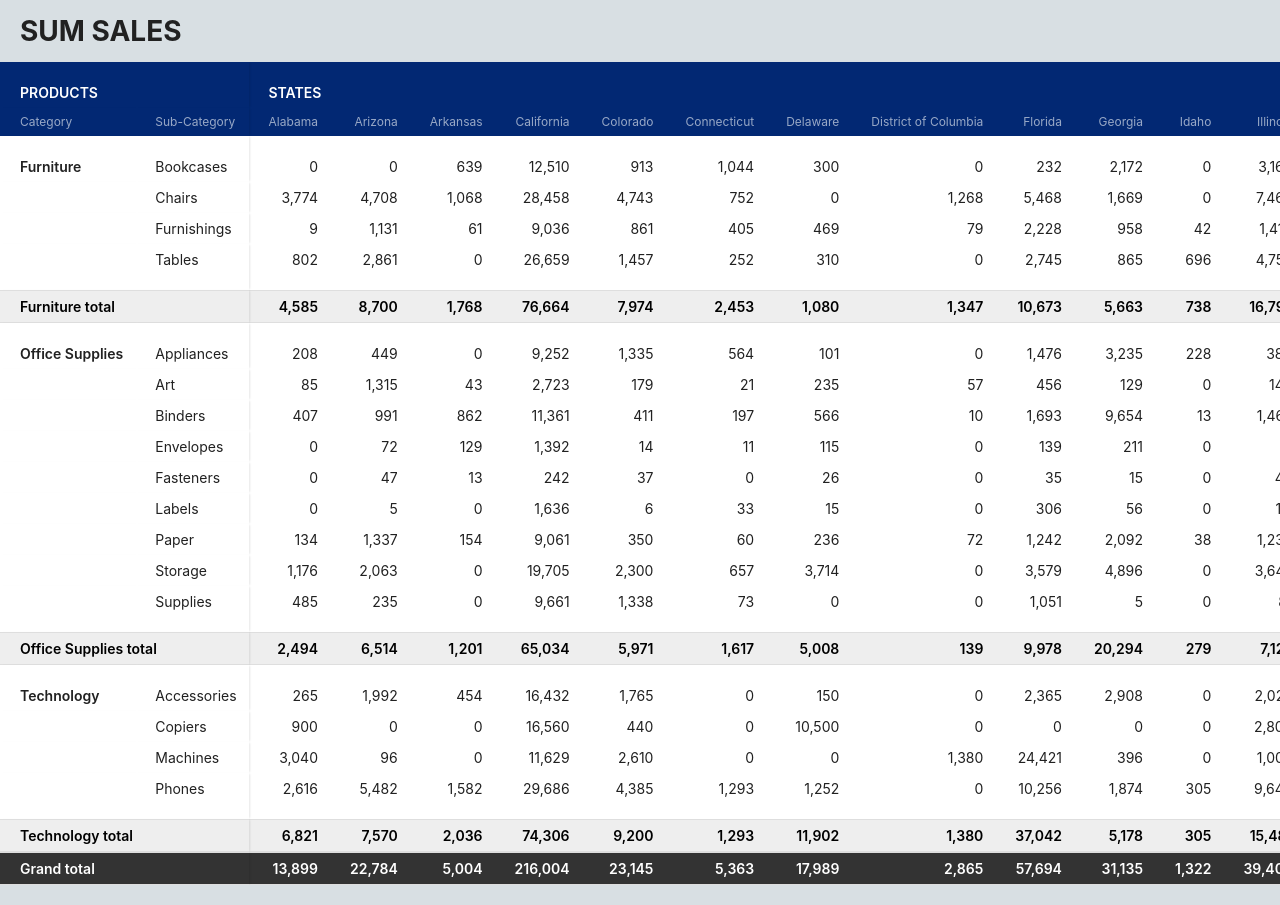
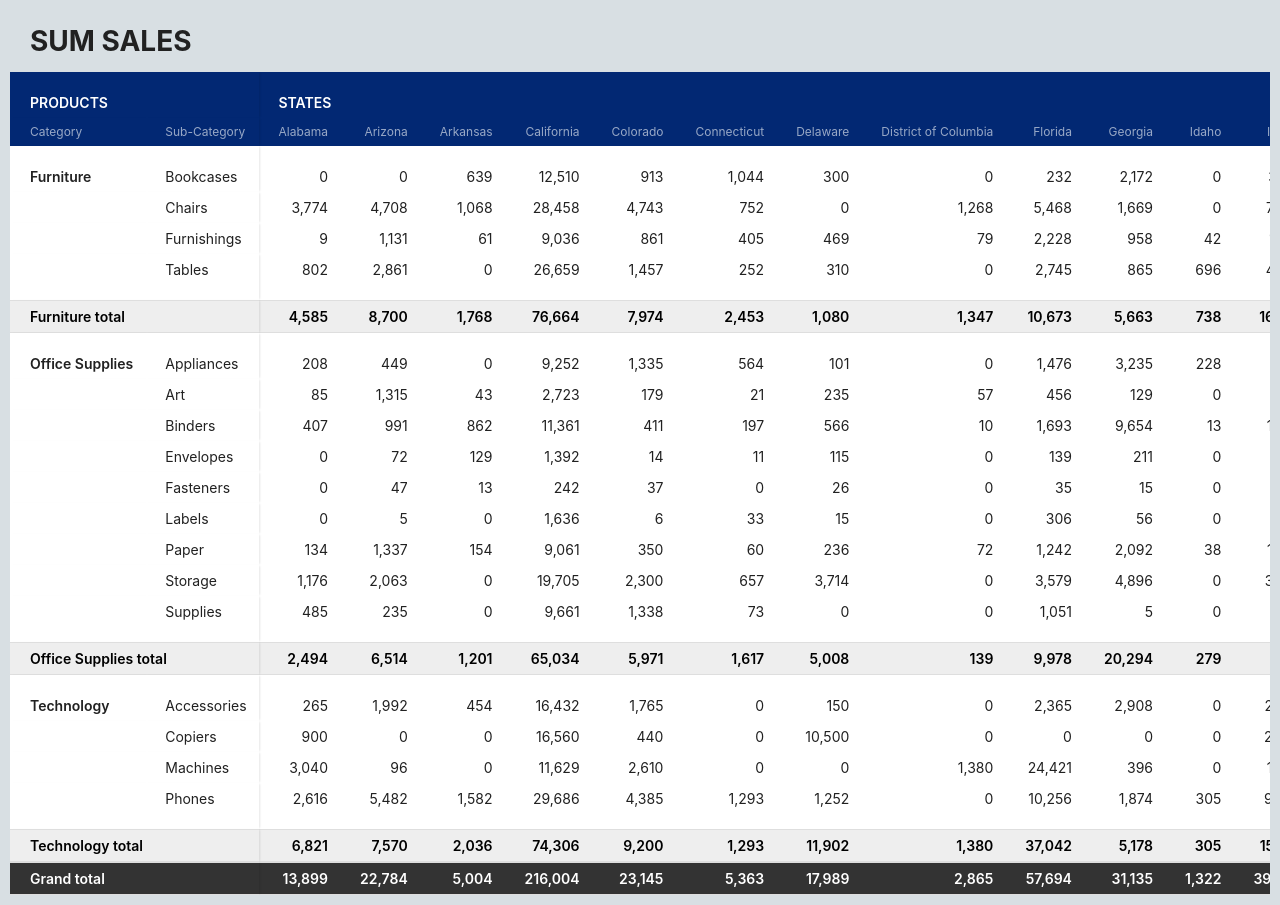
Before and after one commit to zastavnitskiy/pivot-table, a React (Create React App) app: page / in a window 1280 px wide. Built offline with nearby package versions, Linux system fonts and the light colour scheme.

Commit message:
Cleaning up

```diff
--- a/src/index.css
+++ b/src/index.css
@@ -9,19 +9,10 @@ body {
   line-height: 1.5;
   background-color: #d8dfe3;
   color: #212121;
+  padding: 10px;
 }
 
 code {
   font-family: source-code-pro, Menlo, Monaco, Consolas, "Courier New",
     monospace;
 }
-
-/*
-
-Colors:
-Darkblue: #022873
-Background Gray; #D8DFE3
-Totals: #EEEEEE
-Table Header Backgrounds: #F5F5F5
-Table Background: #ffffff
-*/
```
